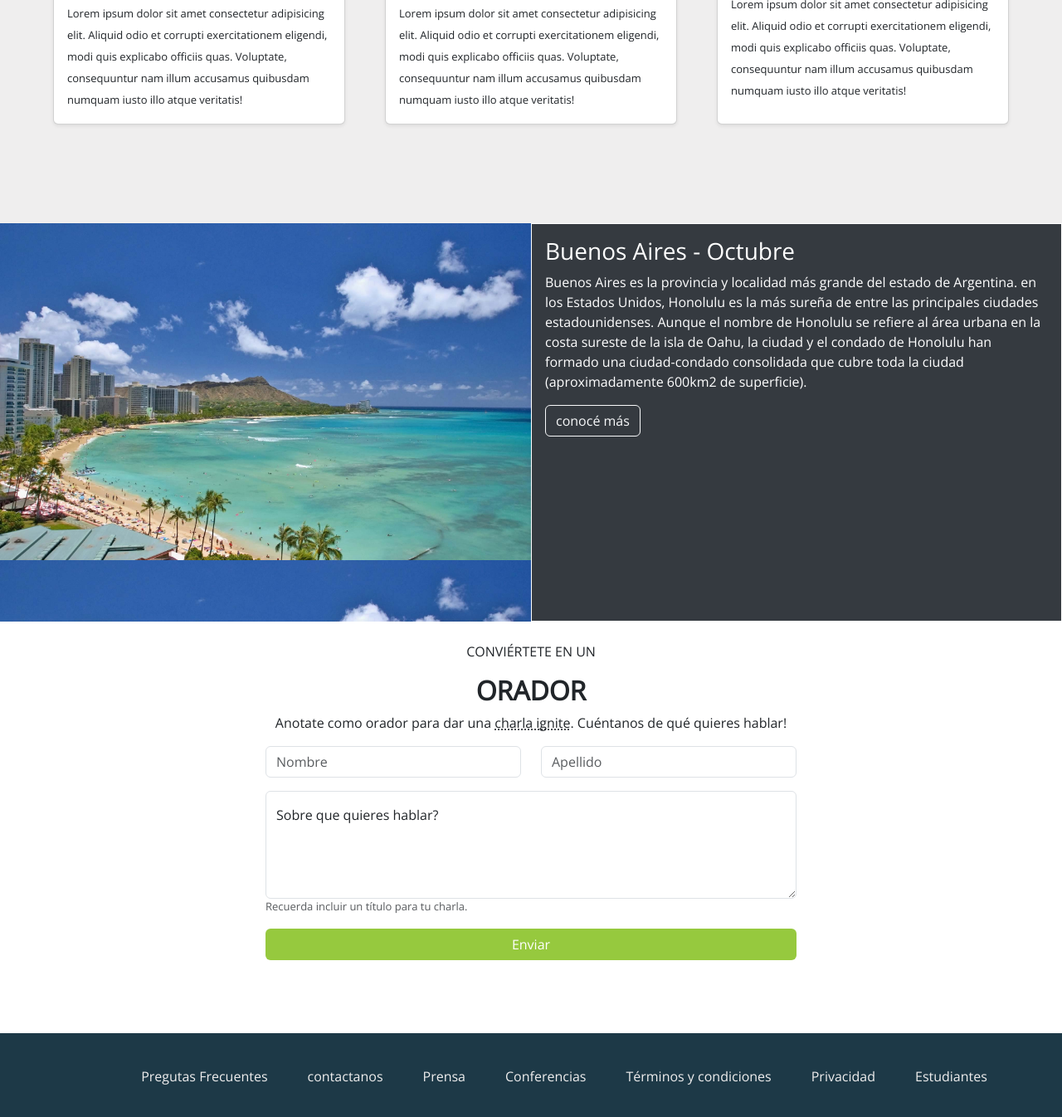
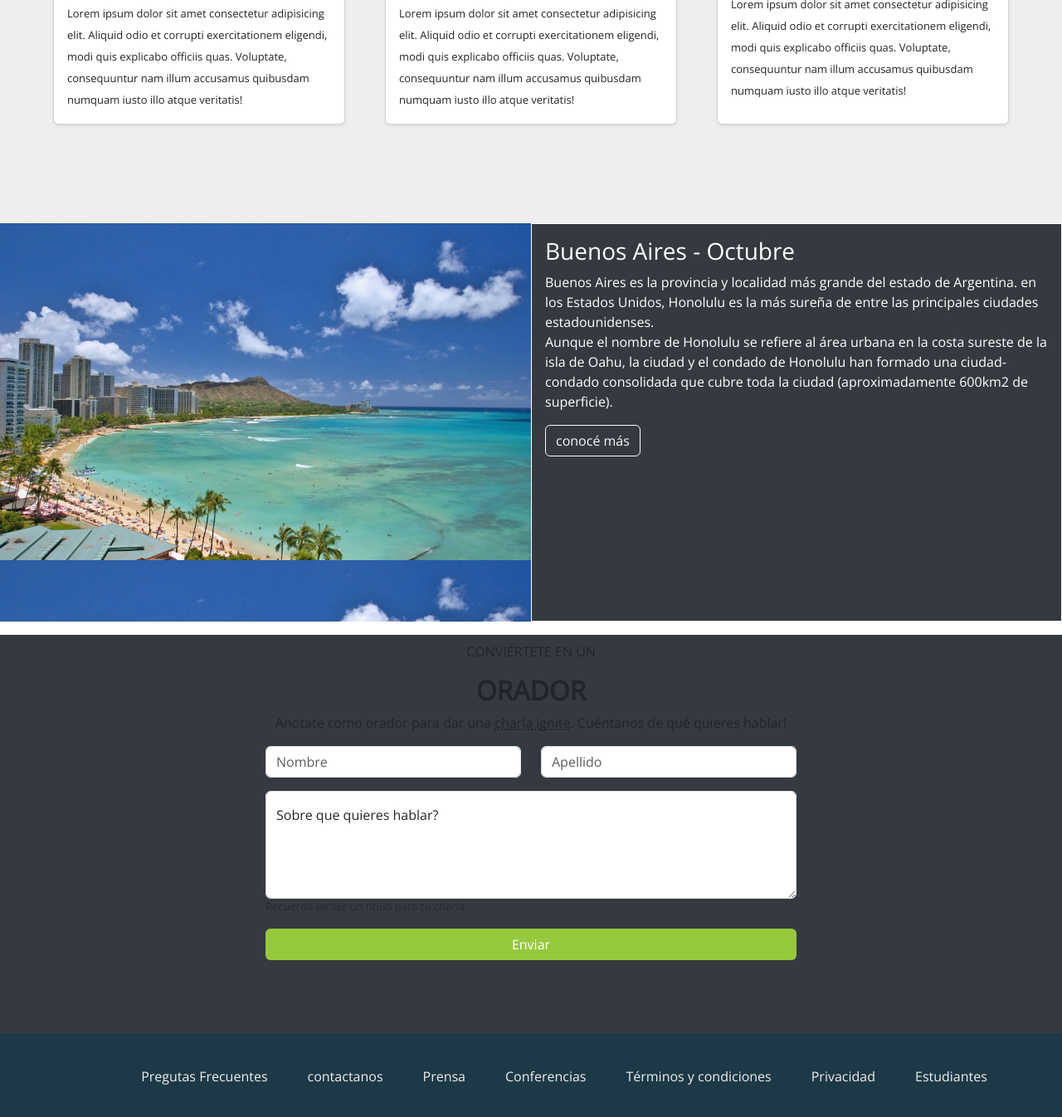
Before and after one commit to AlvaroLVR/integrador-java-23052, a plain HTML site: page index.html in a window 1280 px wide. Shown: the part 1347-2693 px from the top of the page at 83% size. Drawn offline with nearby package versions, Linux system fonts and the light colour scheme.

Commit message:
cambiando fondo formulario

```diff
--- a/index.html
+++ b/index.html
@@ -152,8 +152,8 @@
             </div>
             <div class="w-50 border border-1 border-white text-white fw-lighter p-3 fs-smaller" style="background-color: #353a40;">
                 <h3>Buenos Aires - Octubre</h3>
-                <p>Buenos Aires es la provincia y localidad más grande del estado de Argentina. en los Estados Unidos,
-                    Honolulu es la más sureña de entre las principales ciudades estadounidenses. Aunque el nombre de
+                <p class="text-break">Buenos Aires es la provincia y localidad más grande del estado de Argentina. en los Estados Unidos,
+                    Honolulu es la más sureña de entre las principales ciudades estadounidenses. <br> Aunque el nombre de
                     Honolulu se refiere al área urbana en la costa sureste de la isla de Oahu, la ciudad y el condado de
                     Honolulu han formado una ciudad-condado consolidada que cubre toda la ciudad (aproximadamente 600km2
                     de superficie).</p>
@@ -163,7 +163,7 @@
             </div>
         </div>
         <!-- formulario -->
-        <div class="formulario d-flex flex-column align-items-center mt-3" id="formulario">
+        <div class="formulario d-flex flex-column align-items-center mt-3" id="formulario" style="background-color: #353a40;">
             <!-- titulo formulario -->
             <div class="text-center">
                 <p class="fw-lighter mt-2 fs-smaller">CONVIÉRTETE EN UN</p>
```
